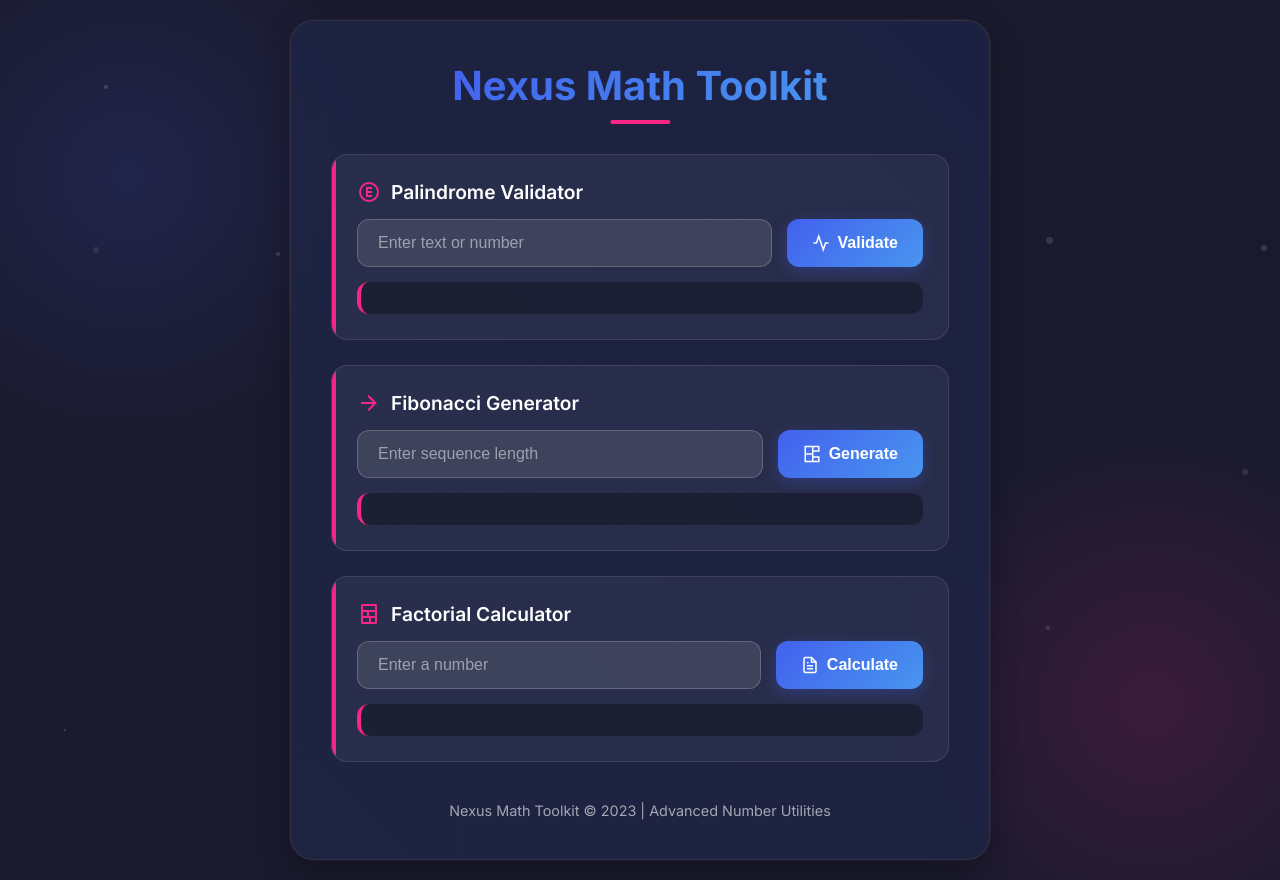
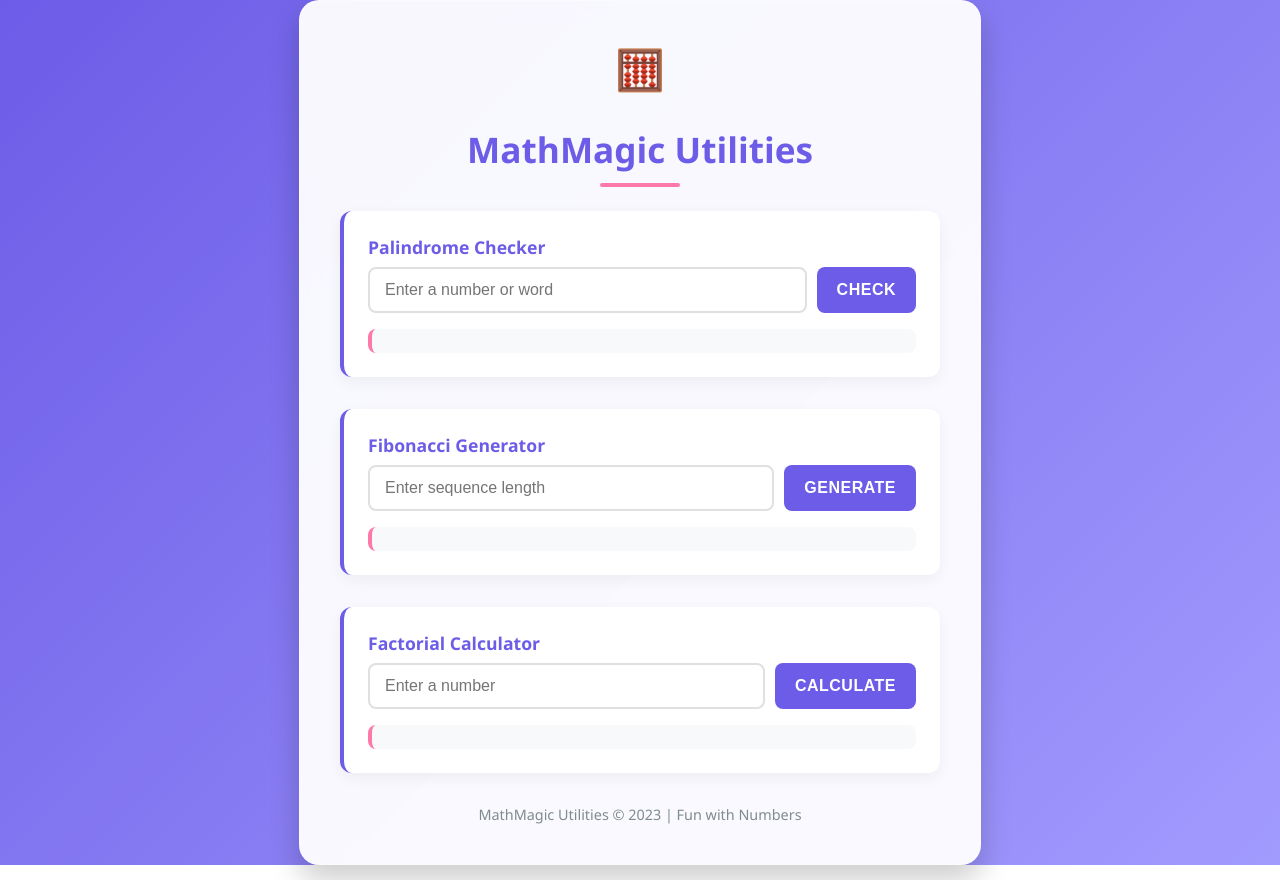
Before and after one commit to ummiesalma/Wipro_Talent_Next, a website: page public/index.html in a window 1280 px wide. Drawn offline with Linux system fonts and the light colour scheme.

Commit message:
first commit

```diff
--- a/public/index.html
+++ b/public/index.html
@@ -3,211 +3,146 @@
 <head>
   <meta charset="UTF-8">
   <meta name="viewport" content="width=device-width, initial-scale=1.0">
-  <title>Nexus Math Toolkit</title>
-  <link rel="stylesheet" href="https://fonts.googleapis.com/css2?family=Inter:wght@300;400;600;700&display=swap">
+  <title>MathMagic Utilities</title>
   <style>
     :root {
-      --primary: #4361ee;
-      --primary-light: #4895ef;
-      --secondary: #3f37c9;
-      --accent: #f72585;
-      --dark: #1a1a2e;
-      --light: #f8f9fa;
-      --gradient: linear-gradient(135deg, var(--primary), var(--primary-light));
-    }
-
-    * {
-      margin: 0;
-      padding: 0;
-      box-sizing: border-box;
+      --primary: #6c5ce7;
+      --secondary: #a29bfe;
+      --accent: #fd79a8;
+      --dark: #2d3436;
+      --light: #f5f6fa;
     }
 
     body {
-      font-family: 'Inter', sans-serif;
-      background-color: var(--dark);
-      color: white;
+      font-family: 'Segoe UI', Tahoma, Geneva, Verdana, sans-serif;
+      background: linear-gradient(135deg, var(--primary), var(--secondary));
+      margin: 0;
+      padding: 0;
       min-height: 100vh;
       display: flex;
       justify-content: center;
       align-items: center;
-      padding: 20px;
-      background-image:
-        radial-gradient(circle at 10% 20%, rgba(67, 97, 238, 0.15) 0%, transparent 20%),
-        radial-gradient(circle at 90% 80%, rgba(247, 37, 133, 0.15) 0%, transparent 20%);
+      color: var(--dark);
     }
 
     .container {
-      width: 100%;
-      max-width: 700px;
-      background: rgba(26, 26, 46, 0.8);
-      backdrop-filter: blur(12px);
-      border-radius: 24px;
-      padding: 40px;
-      box-shadow:
-        0 10px 30px rgba(0, 0, 0, 0.3),
-        0 0 0 1px rgba(255, 255, 255, 0.05);
-      border: 1px solid rgba(255, 255, 255, 0.1);
-      position: relative;
-      overflow: hidden;
-      z-index: 1;
+      background: rgba(255, 255, 255, 0.95);
+      padding: 2.5rem;
+      width: 90%;
+      max-width: 600px;
+      border-radius: 20px;
+      box-shadow: 0 15px 30px rgba(0, 0, 0, 0.2);
+      backdrop-filter: blur(10px);
+      border: 1px solid rgba(255, 255, 255, 0.3);
+      transform-style: preserve-3d;
+      perspective: 1000px;
+      transition: all 0.5s ease;
     }
 
-    .container::before {
-      content: '';
-      position: absolute;
-      top: -50%;
-      left: -50%;
-      width: 200%;
-      height: 200%;
-      background: var(--gradient);
-      opacity: 0.1;
-      z-index: -1;
-      animation: rotate 20s linear infinite;
+    .container:hover {
+      transform: translateY(-5px);
+      box-shadow: 0 20px 40px rgba(0, 0, 0, 0.3);
     }
 
-    @keyframes rotate {
-      0% { transform: rotate(0deg); }
-      100% { transform: rotate(360deg); }
+    h2 {
+      text-align: center;
+      color: var(--primary);
+      font-size: 2.2rem;
+      margin-bottom: 1.5rem;
+      position: relative;
+      font-weight: 700;
     }
 
-    h1 {
-      text-align: center;
-      margin-bottom: 30px;
-      font-weight: 700;
-      font-size: 2.5rem;
-      background: var(--gradient);
-      -webkit-background-clip: text;
-      background-clip: text;
-      color: transparent;
-      position: relative;
-      display: inline-block;
-      left: 50%;
-      transform: translateX(-50%);
-    }
-
-    h1::after {
+    h2::after {
       content: '';
       display: block;
-      width: 60px;
+      width: 80px;
       height: 4px;
       background: var(--accent);
-      margin: 10px auto 0;
+      margin: 10px auto;
       border-radius: 2px;
     }
 
-    .tool-card {
-      background: rgba(255, 255, 255, 0.05);
-      border-radius: 16px;
-      padding: 25px;
-      margin-bottom: 25px;
-      border: 1px solid rgba(255, 255, 255, 0.1);
+    .section {
+      margin-bottom: 2rem;
+      padding: 1.5rem;
+      background: white;
+      border-radius: 12px;
+      box-shadow: 0 5px 15px rgba(0, 0, 0, 0.05);
       transition: all 0.3s ease;
-      position: relative;
-      overflow: hidden;
+      border-left: 4px solid var(--primary);
     }
 
-    .tool-card:hover {
-      transform: translateY(-5px);
-      box-shadow: 0 15px 30px rgba(0, 0, 0, 0.4);
-      border-color: rgba(255, 255, 255, 0.2);
+    .section:hover {
+      transform: translateX(5px);
+      box-shadow: 0 8px 20px rgba(0, 0, 0, 0.1);
     }
 
-    .tool-card::before {
-      content: '';
-      position: absolute;
-      top: 0;
-      left: 0;
-      width: 4px;
-      height: 100%;
-      background: var(--accent);
-    }
-
-    .tool-title {
-      display: flex;
-      align-items: center;
-      margin-bottom: 15px;
+    label {
+      display: block;
       font-weight: 600;
-      font-size: 1.2rem;
-      color: white;
-    }
-
-    .tool-title svg {
-      margin-right: 10px;
-      width: 24px;
-      height: 24px;
-      fill: var(--accent);
+      margin-bottom: 0.5rem;
+      color: var(--primary);
+      font-size: 1.1rem;
     }
 
     .input-group {
       display: flex;
-      gap: 15px;
-      margin-bottom: 15px;
+      gap: 10px;
+      margin-bottom: 1rem;
     }
 
     input[type="text"] {
       flex: 1;
-      padding: 14px 20px;
-      background: rgba(255, 255, 255, 0.1);
-      border: 1px solid rgba(255, 255, 255, 0.2);
-      border-radius: 12px;
-      color: white;
+      padding: 12px 15px;
+      border: 2px solid #e0e0e0;
+      border-radius: 8px;
       font-size: 1rem;
       transition: all 0.3s;
     }
 
-    input[type="text"]::placeholder {
-      color: rgba(255, 255, 255, 0.5);
-    }
-
     input[type="text"]:focus {
+      border-color: var(--primary);
       outline: none;
-      border-color: var(--primary-light);
-      box-shadow: 0 0 0 3px rgba(67, 97, 238, 0.3);
+      box-shadow: 0 0 0 3px rgba(108, 92, 231, 0.2);
     }
 
     button {
-      padding: 14px 25px;
+      padding: 12px 20px;
       border: none;
-      background: var(--gradient);
+      background-color: var(--primary);
       color: white;
-      border-radius: 12px;
+      border-radius: 8px;
       cursor: pointer;
       font-weight: 600;
       font-size: 1rem;
       transition: all 0.3s;
-      display: flex;
-      align-items: center;
-      justify-content: center;
-      gap: 8px;
-      box-shadow: 0 4px 15px rgba(67, 97, 238, 0.3);
+      text-transform: uppercase;
+      letter-spacing: 0.5px;
     }
 
     button:hover {
+      background-color: #5649c0;
       transform: translateY(-2px);
-      box-shadow: 0 8px 25px rgba(67, 97, 238, 0.4);
-    }
-
-    button:active {
-      transform: translateY(0);
+      box-shadow: 0 5px 15px rgba(108, 92, 231, 0.4);
     }
 
     .result {
-      padding: 16px;
-      border-radius: 12px;
-      background: rgba(0, 0, 0, 0.3);
-      margin-top: 15px;
+      padding: 12px;
+      border-radius: 8px;
+      background-color: #f8f9fa;
+      margin-top: 1rem;
       font-size: 1rem;
       border-left: 4px solid var(--accent);
       animation: fadeIn 0.5s ease;
-      color: white;
     }
 
     .success {
-      color: #4cc9f0;
+      color: #27ae60;
     }
 
     .error {
-      color: #f72585;
+      color: #e74c3c;
     }
 
     @keyframes fadeIn {
@@ -215,42 +150,25 @@
       to { opacity: 1; transform: translateY(0); }
     }
 
-    .particles {
-      position: absolute;
-      top: 0;
-      left: 0;
-      width: 100%;
-      height: 100%;
-      pointer-events: none;
-      z-index: -1;
-    }
-
-    .particle {
-      position: absolute;
-      background: rgba(255, 255, 255, 0.5);
-      border-radius: 50%;
-      animation: float linear infinite;
-    }
-
-    @keyframes float {
-      0% { transform: translateY(0) rotate(0deg); }
-      100% { transform: translateY(-100vh) rotate(360deg); }
+    .header-icon {
+      display: block;
+      text-align: center;
+      font-size: 2.5rem;
+      margin-bottom: 1rem;
+      color: var(--primary);
     }
 
     footer {
       text-align: center;
-      margin-top: 40px;
+      margin-top: 2rem;
       font-size: 0.9rem;
-      color: rgba(255, 255, 255, 0.6);
+      color: #7f8c8d;
     }
 
-    @media (max-width: 768px) {
+    @media (max-width: 600px) {
       .container {
-        padding: 25px;
-      }
-
-      h1 {
-        font-size: 2rem;
+        padding: 1.5rem;
+        width: 95%;
       }
 
       .input-group {
@@ -265,109 +183,42 @@
 </head>
 <body>
   <div class="container">
-    <h1>Nexus Math Toolkit</h1>
+    <div class="header-icon">🧮</div>
+    <h2>MathMagic Utilities</h2>
 
-    <div class="tool-card">
-      <div class="tool-title">
-        <svg viewBox="0 0 24 24">
-          <path d="M12,2A10,10 0 0,1 22,12A10,10 0 0,1 12,22A10,10 0 0,1 2,12A10,10 0 0,1 12,2M12,4A8,8 0 0,0 4,12A8,8 0 0,0 12,20A8,8 0 0,0 20,12A8,8 0 0,0 12,4M9,7H15V9H11V11H15V13H11V15H15V17H9V7Z"/>
-        </svg>
-        Palindrome Validator
-      </div>
+    <div class="section">
+      <label for="palindromeInput">Palindrome Checker</label>
       <div class="input-group">
-        <input type="text" id="palindromeInput" placeholder="Enter text or number">
-        <button onclick="checkPalindrome()">
-          <svg viewBox="0 0 24 24" width="18" height="18" fill="none" stroke="currentColor" stroke-width="2">
-            <path d="M22 12h-4l-3 9L9 3l-3 9H2"/>
-          </svg>
-          Validate
-        </button>
+        <input type="text" id="palindromeInput" placeholder="Enter a number or word">
+        <button onclick="checkPalindrome()">Check</button>
       </div>
       <div id="palindromeResult" class="result"></div>
     </div>
 
-    <div class="tool-card">
-      <div class="tool-title">
-        <svg viewBox="0 0 24 24">
-          <path d="M4,11V13H16L10.5,18.5L11.92,19.92L19.84,12L11.92,4.08L10.5,5.5L16,11H4Z"/>
-        </svg>
-        Fibonacci Generator
-      </div>
+    <div class="section">
+      <label for="fibonacciInput">Fibonacci Generator</label>
       <div class="input-group">
         <input type="text" id="fibonacciInput" placeholder="Enter sequence length">
-        <button onclick="generateFibonacci()">
-          <svg viewBox="0 0 24 24" width="18" height="18" fill="none" stroke="currentColor" stroke-width="2">
-            <path d="M13 2H3v10h10V2zM3 22h10V12H3v10zM21 2h-8v6h8V2zM13 16h8v6h-8v-6z"/>
-          </svg>
-          Generate
-        </button>
+        <button onclick="generateFibonacci()">Generate</button>
       </div>
       <div id="fibonacciResult" class="result"></div>
     </div>
 
-    <div class="tool-card">
-      <div class="tool-title">
-        <svg viewBox="0 0 24 24">
-          <path d="M18.5 2H5.5C4.67 2 4 2.67 4 3.5V20.5C4 21.33 4.67 22 5.5 22H18.5C19.33 22 20 21.33 20 20.5V3.5C20 2.67 19.33 2 18.5 2M6 4H18V8H6V4M6 10H10V14H6V10M12 10H18V14H12V10M6 16H12V20H6V16M14 16H18V20H14V16Z"/>
-        </svg>
-        Factorial Calculator
-      </div>
+    <div class="section">
+      <label for="factorialInput">Factorial Calculator</label>
       <div class="input-group">
         <input type="text" id="factorialInput" placeholder="Enter a number">
-        <button onclick="calculateFactorial()">
-          <svg viewBox="0 0 24 24" width="18" height="18" fill="none" stroke="currentColor" stroke-width="2">
-            <path d="M14 2H6a2 2 0 0 0-2 2v16a2 2 0 0 0 2 2h12a2 2 0 0 0 2-2V8z"/>
-            <polyline points="14 2 14 8 20 8"/>
-            <line x1="16" y1="13" x2="8" y2="13"/>
-            <line x1="16" y1="17" x2="8" y2="17"/>
-            <polyline points="10 9 9 9 8 9"/>
-          </svg>
-          Calculate
-        </button>
+        <button onclick="calculateFactorial()">Calculate</button>
       </div>
       <div id="factorialResult" class="result"></div>
     </div>
 
     <footer>
-      Nexus Math Toolkit &copy; 2023 | Advanced Number Utilities
+      MathMagic Utilities &copy; 2023 | Fun with Numbers
     </footer>
   </div>
 
-  <div class="particles" id="particles"></div>
-
   <script>
-    // Create floating particles
-    function createParticles() {
-      const container = document.getElementById('particles');
-      const particleCount = 20;
-
-      for (let i = 0; i < particleCount; i++) {
-        const particle = document.createElement('div');
-        particle.classList.add('particle');
-
-        // Random properties
-        const size = Math.random() * 5 + 2;
-        const posX = Math.random() * 100;
-        const posY = Math.random() * 100;
-        const duration = Math.random() * 20 + 10;
-        const delay = Math.random() * 10;
-        const opacity = Math.random() * 0.3 + 0.1;
-
-        particle.style.width = `${size}px`;
-        particle.style.height = `${size}px`;
-        particle.style.left = `${posX}%`;
-        particle.style.top = `${posY}%`;
-        particle.style.animationDuration = `${duration}s`;
-        particle.style.animationDelay = `${delay}s`;
-        particle.style.opacity = opacity;
-
-        container.appendChild(particle);
-      }
-    }
-
-    // Initialize particles
-    createParticles();
-
     function checkPalindrome() {
       const input = document.getElementById("palindromeInput").value.trim();
       const resultElement = document.getElementById("palindromeResult");
@@ -382,10 +233,10 @@
       const reversed = cleaned.split('').reverse().join('');
 
       if (cleaned === reversed) {
-        resultElement.innerHTML = `<span class="success">✓ Palindrome!</span> "${input}" reads the same forwards and backwards.`;
+        resultElement.innerHTML = `"${input}" is <span class="success">a palindrome</span>!`;
         resultElement.className = "result success";
       } else {
-        resultElement.innerHTML = `<span class="error">✗ Not a palindrome.</span> "${input}" reversed is "${input.split('').reverse().join('')}"`;
+        resultElement.innerHTML = `"${input}" is <span class="error">not a palindrome</span>.`;
         resultElement.className = "result error";
       }
     }
@@ -408,7 +259,7 @@
         }
       }
 
-      resultElement.innerHTML = `<span class="success">Fibonacci sequence (first ${n} terms):</span><br>${sequence.join(' → ')}`;
+      resultElement.innerHTML = `Fibonacci sequence (${n} terms): <br><span class="success">${sequence.join(', ')}</span>`;
       resultElement.className = "result success";
     }
 
@@ -423,63 +274,31 @@
       }
 
       if (num > 170) {
-        resultElement.textContent = "Number too large (maximum is 170)";
+        resultElement.textContent = "Number too large (max 170)";
         resultElement.className = "result error";
         return;
       }
 
       let factorial = 1;
-      let calculationSteps = [];
+      let calculation = "";
       for (let i = 1; i <= num; i++) {
         factorial *= i;
-        calculationSteps.push(i);
+        calculation += i === num ? `${i}` : `${i} × `;
       }
 
-      const calculationString = calculationSteps.join(' × ');
-      resultElement.innerHTML = `
-        <span class="success">${num}! = ${calculationString} = ${factorial.toLocaleString()}</span>
-        ${num > 10 ? `<br><small>That's ${factorial.toString().length} digits!</small>` : ''}
-      `;
+      resultElement.innerHTML = `${num}! = ${calculation} = <span class="success">${factorial.toLocaleString()}</span>`;
       resultElement.className = "result success";
     }
 
-    // Add button click animations
+    // Add animation to buttons when clicked
     document.querySelectorAll('button').forEach(button => {
       button.addEventListener('click', function() {
         this.style.transform = 'scale(0.95)';
         setTimeout(() => {
           this.style.transform = '';
         }, 200);
-
-        // Ripple effect
-        const ripple = document.createElement('span');
-        ripple.style.position = 'absolute';
-        ripple.style.borderRadius = '50%';
-        ripple.style.backgroundColor = 'rgba(255, 255, 255, 0.3)';
-        ripple.style.transform = 'scale(0)';
-        ripple.style.animation = 'ripple 0.6s linear';
-        ripple.style.pointerEvents = 'none';
-
-        this.appendChild(ripple);
-
-        // Remove ripple after animation
-        setTimeout(() => {
-          ripple.remove();
-        }, 600);
       });
     });
-
-    // Add CSS for ripple effect
-    const style = document.createElement('style');
-    style.textContent = `
-      @keyframes ripple {
-        to {
-          transform: scale(4);
-          opacity: 0;
-        }
-      }
-    `;
-    document.head.appendChild(style);
   </script>
 </body>
 </html>
```
